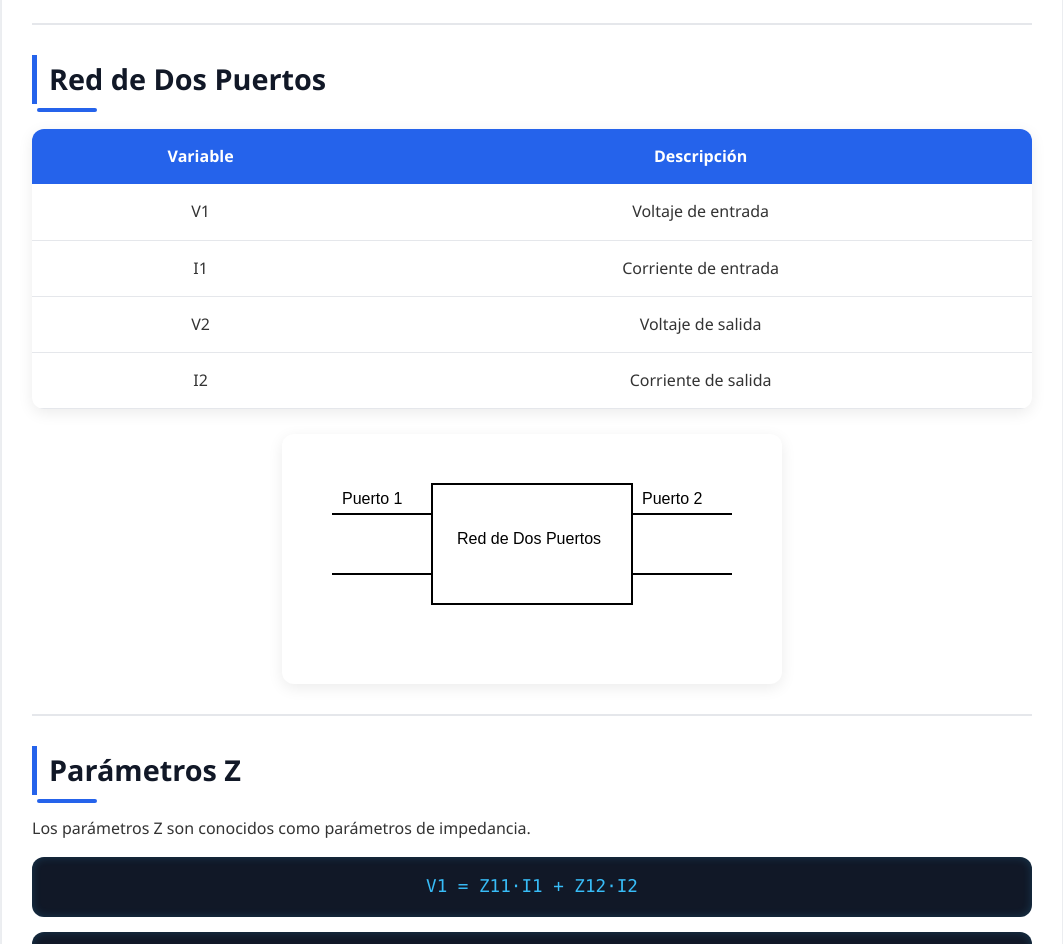
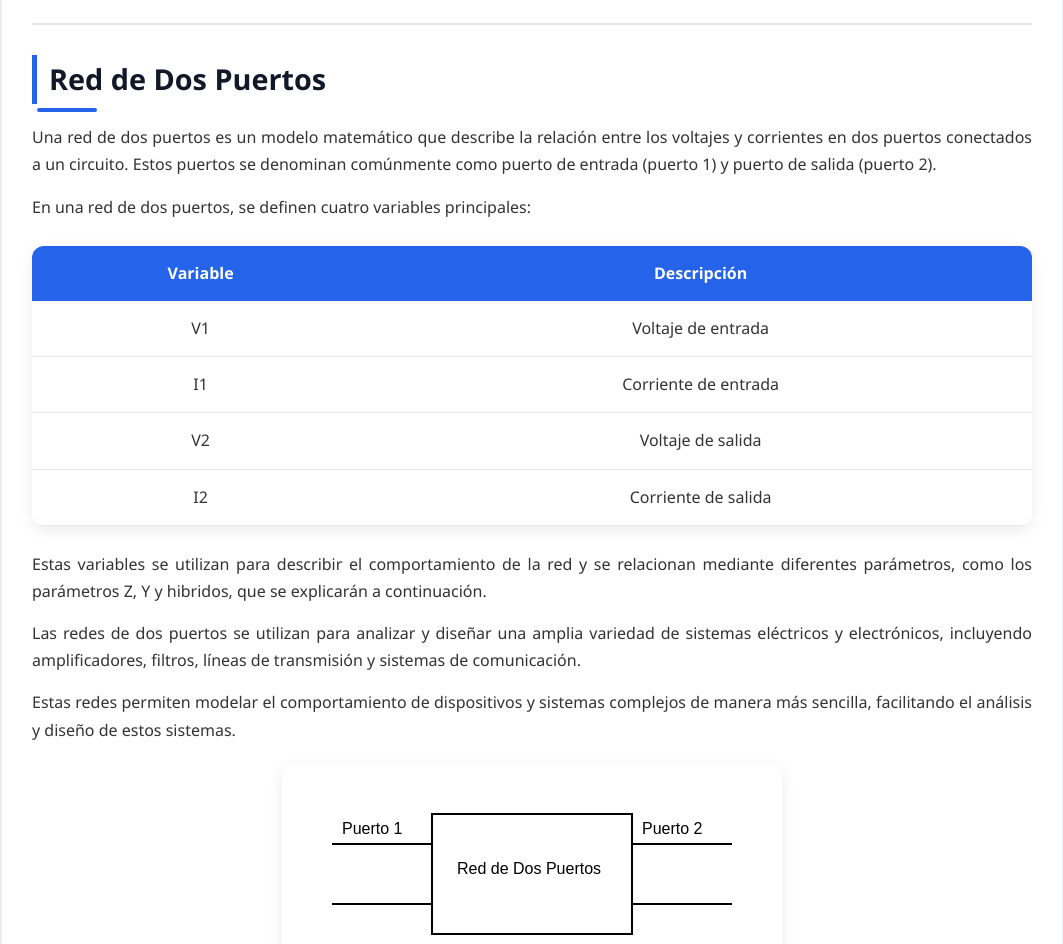
Before and after one commit to esimez762-afk/Intro_Lab, a plain HTML site: page dospuertos.html in a window 1280 px wide. Shown: the part 1700-2644 px from the top of the page, without its empty margins (108-1171 px from the left). Drawn offline with Linux system fonts and the light colour scheme.

Commit message:
Revise dospuertos.html with updated content
Updated the content and structure of the dospuertos.html file, enhancing the introduction and adding explanations for the two-port network model.

```diff
--- a/dospuertos.html
+++ b/dospuertos.html
@@ -177,6 +177,18 @@
         Red de Dos Puertos
     </h2>
 
+    <p>
+        Una red de dos puertos es un modelo matemático que describe
+        la relación entre los voltajes y corrientes en dos puertos
+        conectados a un circuito. Estos puertos se denominan comúnmente como
+        puerto de entrada (puerto 1) y puerto de salida (puerto 2).
+    </p>
+
+    <p>
+        En una red de dos puertos, se definen cuatro variables principales:
+    </p>
+
+
     <table>
 
         <tr>
@@ -205,6 +217,24 @@
         </tr>
 
     </table>
+
+    <p>
+        Estas variables se utilizan para describir el comportamiento de la red
+        y se relacionan mediante diferentes parámetros, como los parámetros Z, Y
+        y hibridos, que se explicarán a continuación.
+    </p>
+
+    <p>
+        Las redes de dos puertos se utilizan para analizar y diseñar una amplia
+        variedad de sistemas eléctricos y electrónicos, incluyendo amplificadores,
+        filtros, líneas de transmisión y sistemas de comunicación.
+    </p>
+
+    <p>
+        Estas redes permiten modelar el comportamiento de dispositivos y sistemas
+        complejos de manera más sencilla, facilitando el análisis y diseño de
+        estos sistemas.
+    </p>
 
     <!-- CANVAS -->
     <canvas id="dosPuertosCanvas" width="500" height="250"></canvas>
```
